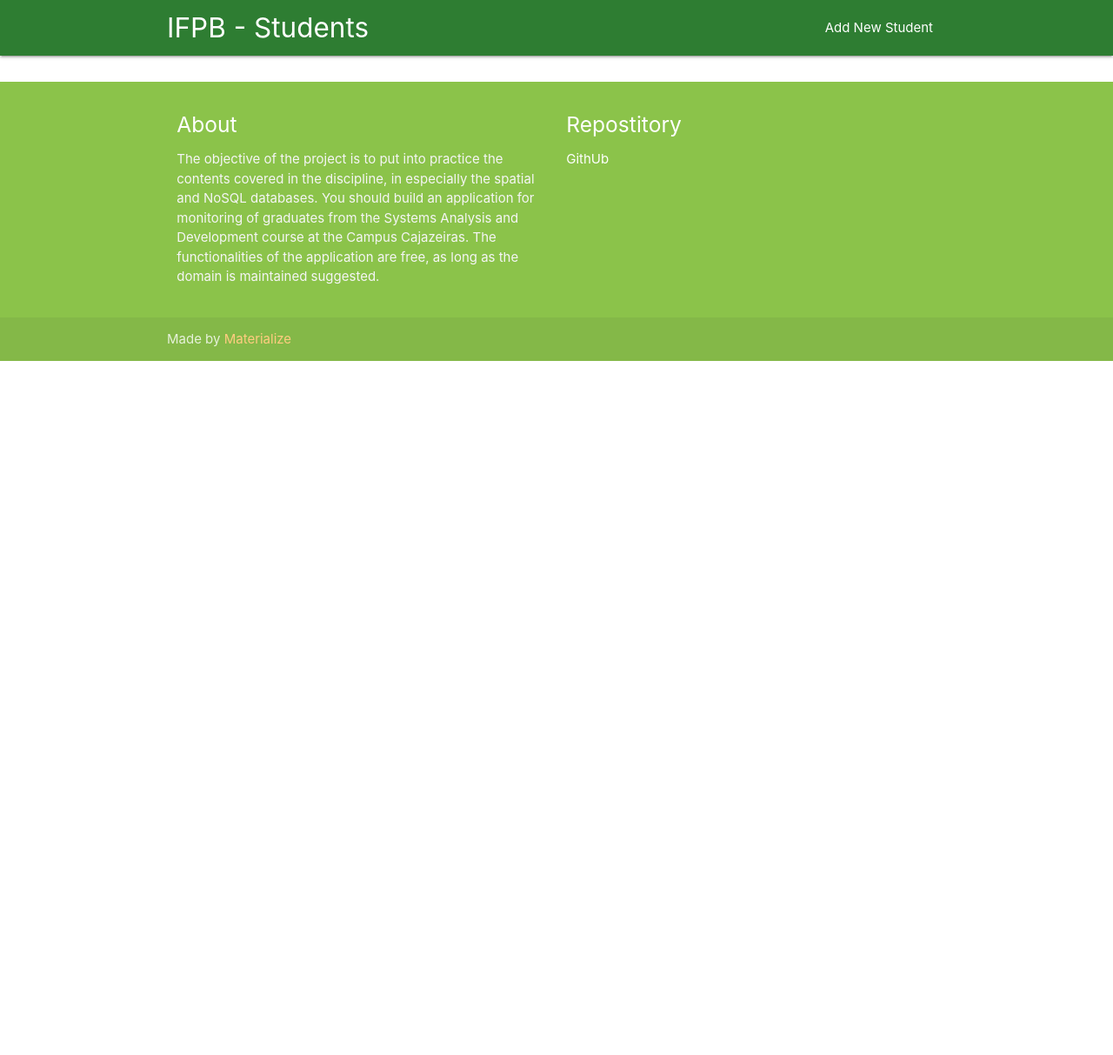
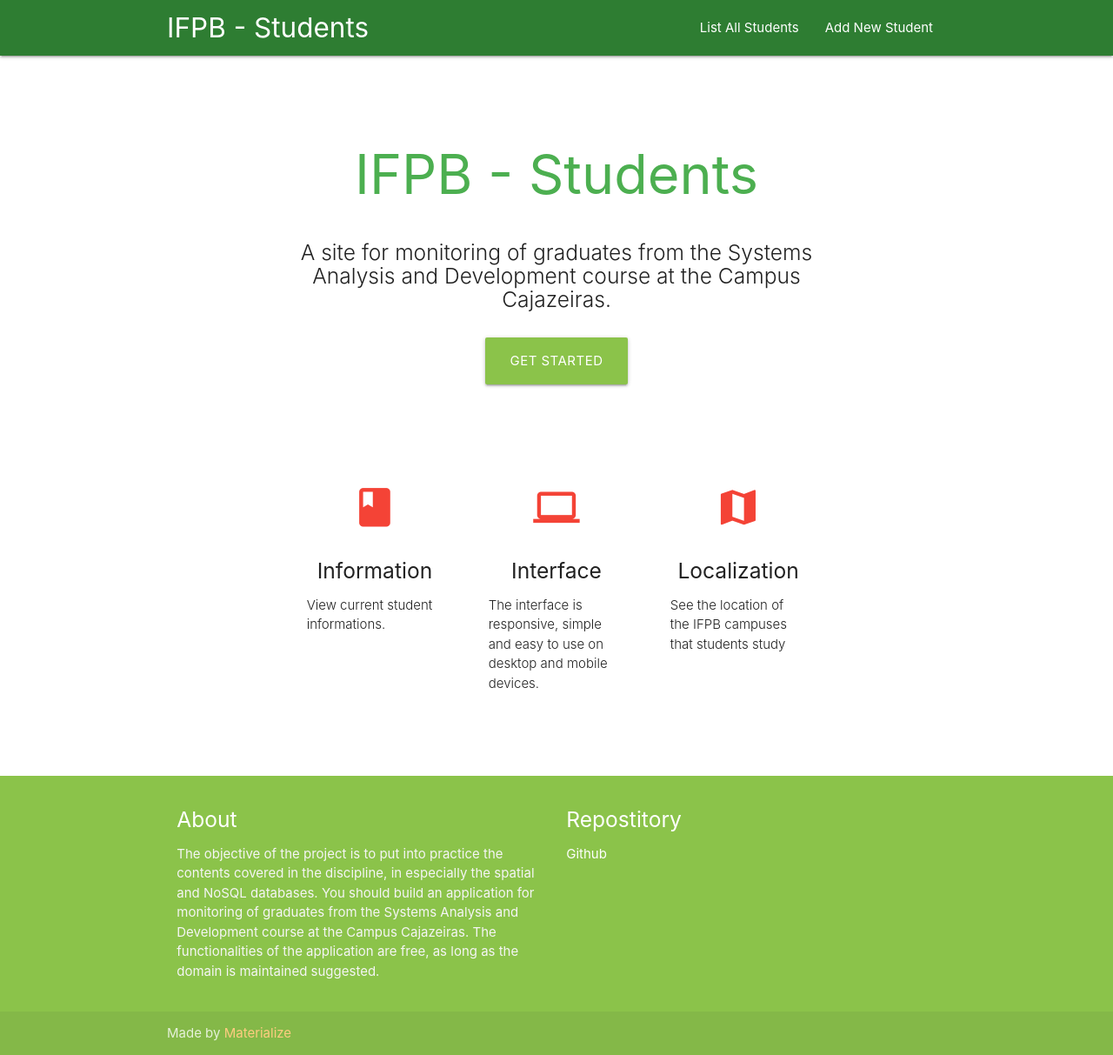
Before and after one commit to sergiocarvalhoo/Student_Monitoring, a Django app: page / in a window 1280 px wide. Shown: the whole page at 87% size. Before the commit the page ends 415 px from the top, so only its background shows below. Run offline with Django 3.2, Linux system fonts and the light colour scheme.

Commit message:
Added Other pages
Added other pages, CRUD functionalities, redesign pages, and more.

```diff
--- a/project/settings.py
+++ b/project/settings.py
@@ -48,9 +48,9 @@ MIDDLEWARE = [
     'django.contrib.auth.middleware.AuthenticationMiddleware',
     'django.contrib.messages.middleware.MessageMiddleware',
     'django.middleware.clickjacking.XFrameOptionsMiddleware',
-    'django.middleware.cache.UpdateCacheMiddleware',
-    'django.middleware.common.CommonMiddleware',
-    'django.middleware.cache.FetchFromCacheMiddleware',
+    # 'django.middleware.cache.UpdateCacheMiddleware',
+    # 'django.middleware.common.CommonMiddleware',
+    # 'django.middleware.cache.FetchFromCacheMiddleware',
 ]
 
 ROOT_URLCONF = 'project.urls'
--- a/students/urls.py
+++ b/students/urls.py
@@ -2,8 +2,18 @@ from django.urls import path
 
 from .views import (
     HomePageView,
-    )
+    ListStudentsView,
+    DetailStudentView,
+    CreateStudentView,
+    UpdateStudentView,
+    DeleteStudentView,
+)
 
 urlpatterns = [
     path('', HomePageView.as_view(), name='home'),
+    path('ifpb/students/', ListStudentsView.as_view(), name='list_students'),
+    path('ifpb/student/<int:pk>/', DetailStudentView.as_view(), name='detail_student'),
+    path('ifpb/student/new/student/', CreateStudentView.as_view(), name='add_student'),
+    path('ifpb/<int:pk>/update/', UpdateStudentView.as_view(), name='update_student'),
+    path('ifpb/<int:pk>/delete/', DeleteStudentView.as_view(), name='delete_student'),
 ]
--- a/students/views.py
+++ b/students/views.py
@@ -1,11 +1,44 @@
-from django.views.generic import ListView
+from django.urls import reverse_lazy
+from django.views.generic import ListView, DetailView, TemplateView
+from django.views.generic.edit import CreateView, UpdateView, DeleteView
+
 from students.models import Student
 
 
 # Create your views here.
 
 
-class HomePageView(ListView):
+class HomePageView(TemplateView):
     model = Student
     template_name = 'index.html'
+    context_object_name = 'home'
+
+
+class ListStudentsView(ListView):
+    model = Student
+    template_name = 'list_students.html'
     context_object_name = 'students'
+
+
+class DetailStudentView(DetailView):
+    model = Student
+    template_name = 'detail_student.html'
+    context_object_name = 'student'
+
+
+class CreateStudentView(CreateView):
+    model = Student
+    template_name = 'add_student.html'
+    fields = ['name', 'registration', 'course', 'situation']
+
+
+class UpdateStudentView(UpdateView):
+    model = Student
+    template_name = 'update_student.html'
+    fields = ['registration', 'course', 'situation']
+
+
+class DeleteStudentView(DeleteView):
+    model = Student
+    template_name = 'delete_student.html'
+    success_url = reverse_lazy('list_students')
--- a/templates/base.html
+++ b/templates/base.html
@@ -6,33 +6,35 @@
   <meta http-equiv="Content-Type" content="text/html; charset=UTF-8"/>
   <meta name="viewport" content="width=device-width, initial-scale=1, maximum-scale=1.0"/>
   <title>IFPB - Students</title>
-  <link rel="icon" type="imagem/png" href="{% static 'icons/IF_logo.png' %}" />
+  <link rel="icon" type="imagem/png" href="{% static 'icons/IF_logo.png' %}"/>
   <!-- CSS  -->
   <link href="https://fonts.googleapis.com/icon?family=Material+Icons" rel="stylesheet">
-  <link href={% static 'css/materialize.css' %} type="text/css" rel="stylesheet" media="screen,projection"/>
-  <link href={% static 'css/style.css' %} type="text/css" rel="stylesheet" media="screen,projection"/>
+  <link href="{% static 'css/materialize.css' %}" type="text/css" rel="stylesheet" media="screen,projection"/>
+  <link href="{% static 'css/style.css' %}" type="text/css" rel="stylesheet" media="screen,projection"/>
 </head>
 <body>
   <nav class="green darken-3" role="navigation">
     <div class="nav-wrapper container"><a id="logo-container" href="{% url 'home' %}" class="brand-logo">IFPB - Students</a>
       <ul class="right hide-on-med-and-down">
-        <li><a href="#">Add New Student</a></li>
+        <li><a href="{% url 'list_students' %}">List All Students</a></li>
+        <li><a href="{% url 'add_student' %}">Add New Student</a></li>
       </ul>
       <ul id="nav-mobile" class="sidenav">
-        <li><a href="#">Add New Student</a></li>
+        <li><a href="{% url 'list_students' %}">List All Students</a></li>
+        <li><a href="{% url 'add_student' %}">Add New Student</a></li>
       </ul>
       <a href="#" data-target="nav-mobile" class="sidenav-trigger"><i class="material-icons">menu</i></a>
     </div>
   </nav>
   <div class="container">
-    <div class="section">
-        <div class="container body-content">
-            <div>
+{#    <div class="section">#}
+{#        <div class="container body-content">#}
+{#            <div>#}
                 {% block content %}
                 {% endblock content %}
-            </div>
-        </div>
-    </div>
+{#            </div>#}
+{#        </div>#}
+{#    </div>#}
   </div>
   <footer class="page-footer light-green">
     <div class="container">
@@ -48,7 +50,7 @@
         <div class="col l3 s12">
           <h5 class="white-text">Repostitory</h5>
           <ul>
-            <li><a class="white-text" href="#!">GithUb</a></li>
+            <li><a class="white-text" href="https://github.com/sergiocarvalhoo/Project_Students">Github</a></li>
           </ul>
         </div>
       </div>
@@ -60,8 +62,8 @@
     </div>
   </footer>
   <!--  Scripts-->
-  <script src={% static 'js/jquery-2.1.1.min.js' %}></script>
-  <script src={% static 'js/materialize.js' %}></script>
-  <script src={% static 'js/init.js' %}></script>
+  <script src="{% static 'js/jquery-2.1.1.min.js' %}"></script>
+  <script src="{% static 'js/materialize.js' %}"></script>
+  <script src="{% static 'js/init.js' %}"></script>
   </body>
 </html>
--- a/templates/index.html
+++ b/templates/index.html
@@ -1,5 +1,49 @@
 {% extends 'base.html' %}
 
 {% block content %}
-
+  <!--   Apresentation   -->
+  <div class="section no-pad-bot" id="index-banner">
+    <div class="container">
+      <br><br>
+      <h1 class="header center green-text">IFPB - Students</h1>
+      <div class="row center">
+        <h5 class="header col s12 light">A site for monitoring of graduates from the Systems Analysis and Development course at the Campus Cajazeiras.</h5>
+      </div>
+      <div class="row center">
+        <a href="{% url 'list_students' %}" id="download-button" class="btn-large waves-effect waves-light light-green">Get Started</a>
+      </div>
+    <br><br>
+    </div>
+  </div>
+  <div class="container">
+    <div class="section">
+      <!--   Icon 1   -->
+      <div class="row">
+        <div class="col s12 m4">
+          <div class="icon-block">
+            <h2 class="center red-text"><i class="material-icons">book</i></h2>
+            <h5 class="center">Information</h5>
+            <p class="light">View current student informations.</p>
+          </div>
+        </div>
+      <!--   Icon 2   -->
+        <div class="col s12 m4">
+          <div class="icon-block">
+            <h2 class="center red-text"><i class="material-icons">computer</i></h2>
+            <h5 class="center">Interface</h5>
+            <p class="light">The interface is responsive, simple and easy to use on desktop and mobile devices.</p>
+          </div>
+        </div>
+      <!--   Icon 3   -->
+        <div class="col s12 m4">
+          <div class="icon-block">
+            <h2 class="center red-text"><i class="material-icons">map</i></h2>
+            <h5 class="center">Localization</h5>
+            <p class="light">See the location of the IFPB campuses that students study</p>
+          </div>
+        </div>
+      </div>
+    </div>
+    <br><br>
+  </div>
 {% endblock content %}
```
Also changed, not shown: students/models.py (+4 -4 lines), templates/add_student.html (added, +14 -0 lines), templates/delete_student.html (added, +15 -0 lines), templates/detail_student.html (added, +15 -0 lines), templates/list_students.html (added, +16 -0 lines), templates/update_student.html (added, +16 -0 lines), students/migrations/0001_initial.py.
